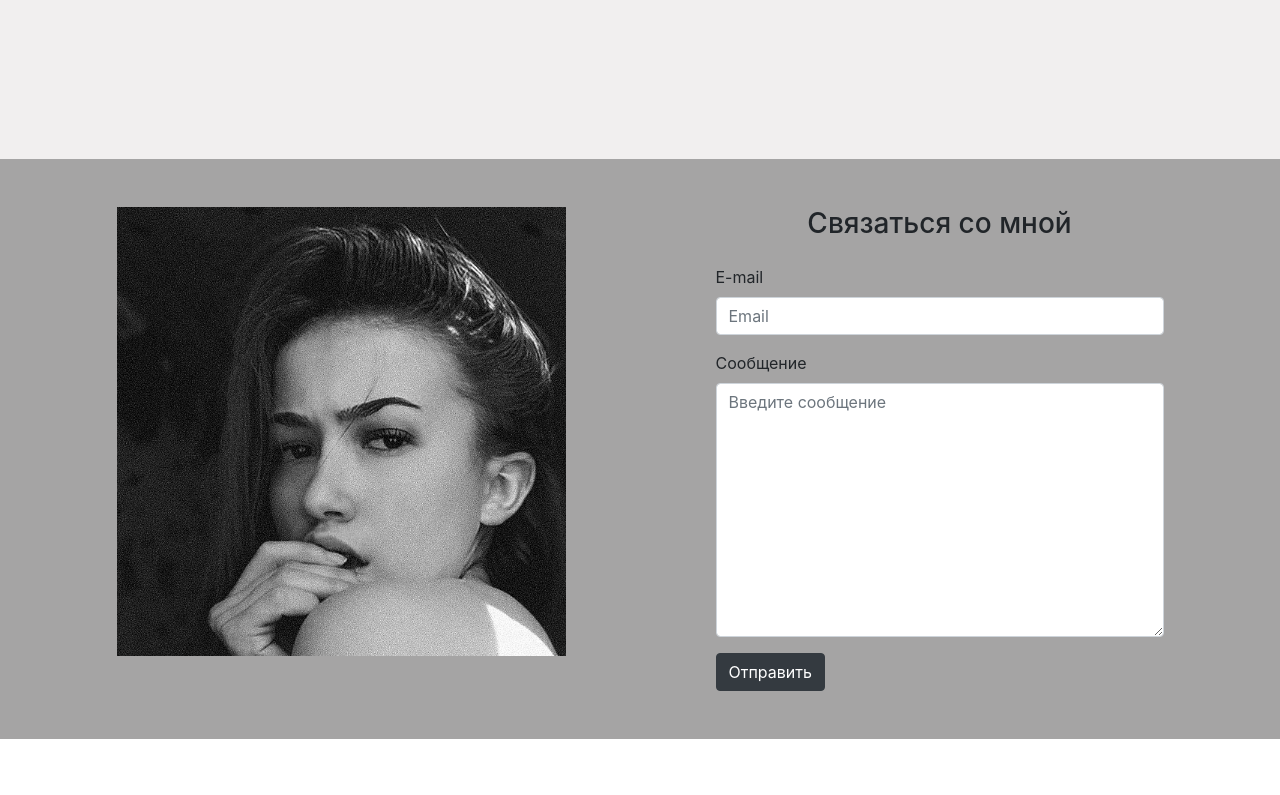
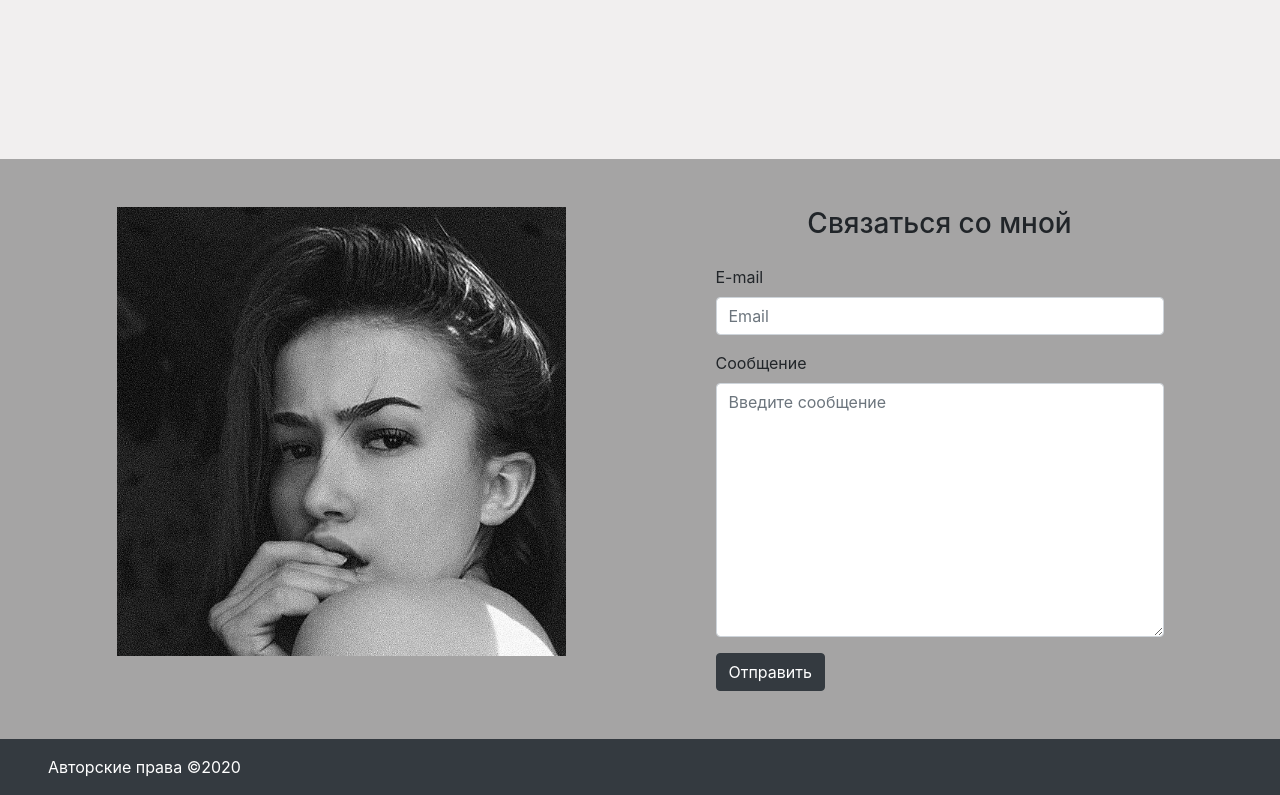
Before and after one commit to TatsianaMark/React-site, a React (Create React App) app in the folder react-site/: page / in a window 1280 px wide. Shown: the part 3495-4290 px from the top of the page. Before the commit the page ends 4234 px from the top, so only its background shows below. Built offline with nearby package versions, Linux system fonts and the light colour scheme.

Commit message:
feat: add footer

```diff
--- a/react-site/src/Components/Footer.js
+++ b/react-site/src/Components/Footer.js
@@ -2,10 +2,11 @@ import React from "react";
 
 const Footer = () => {
     return(
-        <div className="container-footer">
-
-
-        </div>
+        <>
+            <div className="main-footer bg-dark px-5 py-3 text-white">
+                    Авторские права ©2020
+            </div>
+        </>
     )
 };
 
```
